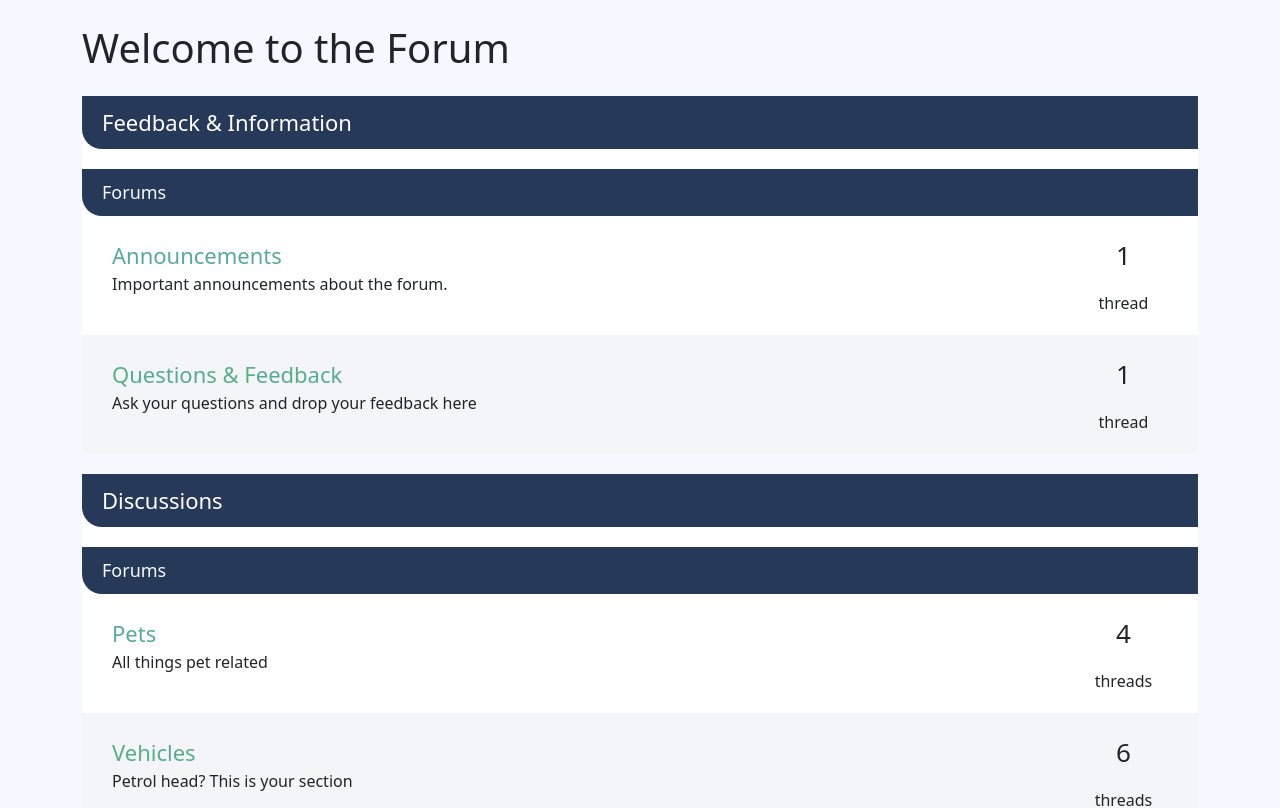
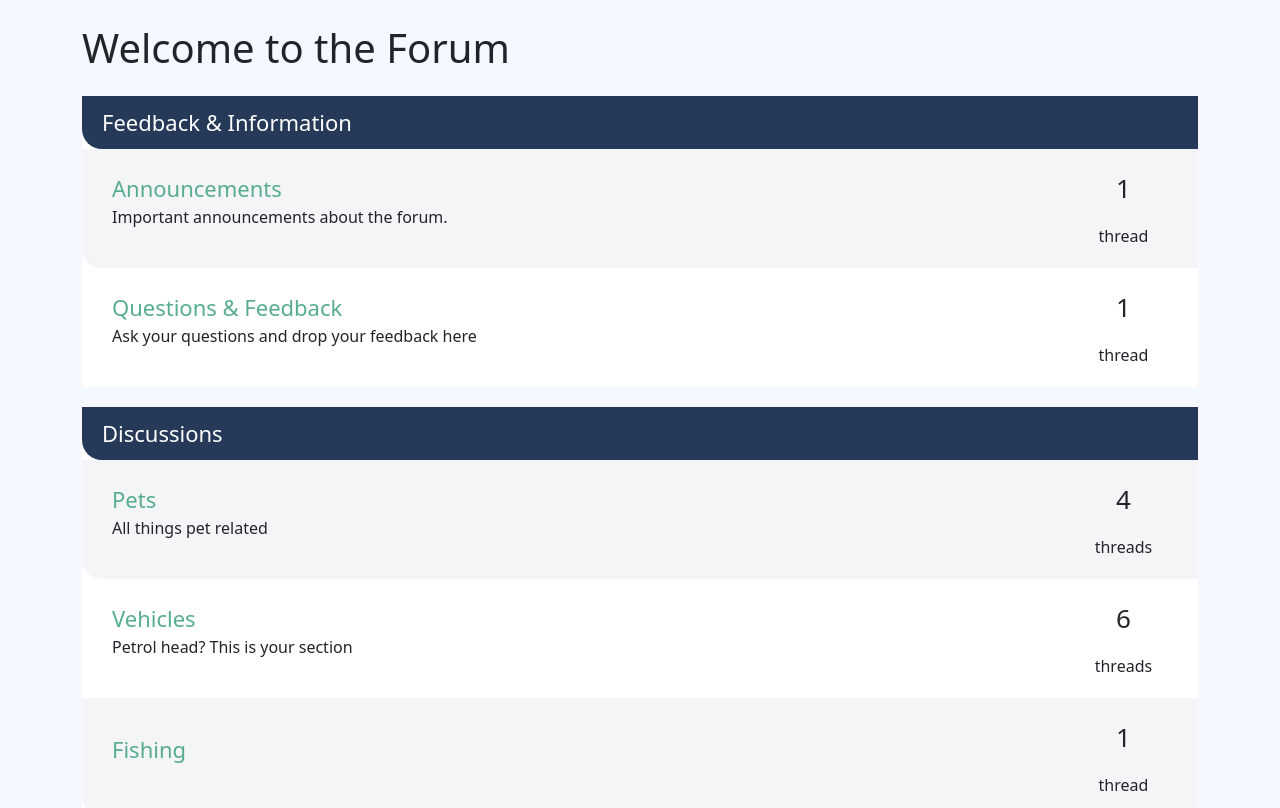
Before and after one commit to mannar-hielal/forum, a Vue app: page / in a window 1280 px wide. Shown: the top 808 px of the page. Built offline with nearby package versions, Linux system fonts and the light colour scheme.

Commit message:
Improve styling

```diff
--- a/src/components/ForumList.vue
+++ b/src/components/ForumList.vue
@@ -1,6 +1,5 @@
 <template>
-  <div class="forum-list">
-    <h2 class="list-title">Forums</h2>
+  <div>
     <ForumListItem v-for="forum in forums"
     :forum="forum"
     :key="forum['.key']"/>
```
